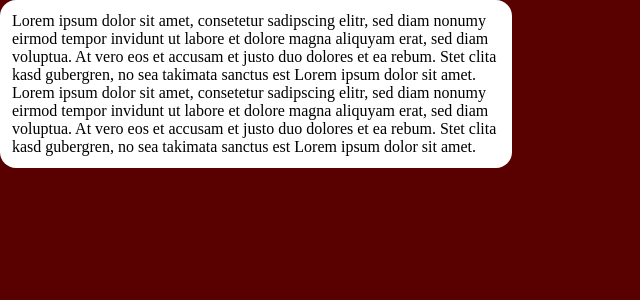
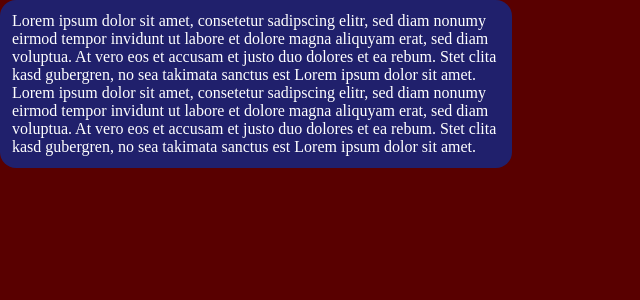
Before and after one commit to KainzJulian/LLMWebUI, an Angular app: page / in a window 1280 px wide. Shown: the top 300 px of the page, without its empty margins (0-640 px from the left). Built offline with nearby package versions, Linux system fonts and the light colour scheme.

Commit message:
finished output field

```diff
--- a/src/shared/components/atoms/output-field/output-field.component.html
+++ b/src/shared/components/atoms/output-field/output-field.component.html
@@ -1,13 +1,3 @@
-<div class="output">
-  <p class="outputText">
-    Lorem ipsum dolor sit amet, consetetur sadipscing elitr, sed diam nonumy
-    eirmod tempor invidunt ut labore et dolore magna aliquyam erat, sed diam
-    voluptua. At vero eos et accusam et justo duo dolores et ea rebum. Stet
-    clita kasd gubergren, no sea takimata sanctus est Lorem ipsum dolor sit
-    amet. Lorem ipsum dolor sit amet, consetetur sadipscing elitr, sed diam
-    nonumy eirmod tempor invidunt ut labore et dolore magna aliquyam erat, sed
-    diam voluptua. At vero eos et accusam et justo duo dolores et ea rebum. Stet
-    clita kasd gubergren, no sea takimata sanctus est Lorem ipsum dolor sit
-    amet.
-  </p>
+<div [classList]="textStyle">
+  <p [innerText]="text.replaceAll('\n', '')" class="outputText"></p>
 </div>
--- a/src/shared/components/atoms/output-field/output-field.component.scss
+++ b/src/shared/components/atoms/output-field/output-field.component.scss
@@ -1,16 +1,23 @@
-.output {
+div {
   width: 40%;
   height: auto;
 
   border-radius: 16px;
 
-  background-color: white;
+  color: rgb(255, 255, 255);
 }
 
 .outputText {
-  height: 100%;
   margin: 0;
   padding: 12px;
 
   overflow-wrap: anywhere;
 }
+
+.aiText {
+  background-color: rgb(105, 28, 28);
+}
+
+.humanText {
+  background-color: rgb(32, 32, 108);
+}
--- a/src/shared/components/pages/wep-page/wep-page.component.html
+++ b/src/shared/components/pages/wep-page/wep-page.component.html
@@ -1,4 +1,15 @@
 <div class="container">
   <!-- <app-input-field></app-input-field> -->
-  <app-output-field></app-output-field>
+  <app-output-field
+    text="Lorem ipsum dolor sit amet, consetetur sadipscing elitr, sed diam nonumy
+    eirmod tempor invidunt ut labore et dolore magna aliquyam erat, sed diam
+    voluptua. At vero eos et accusam et justo duo dolores et ea rebum. Stet
+    clita kasd gubergren, no sea takimata sanctus est Lorem ipsum dolor sit
+    amet. Lorem ipsum dolor sit amet, consetetur sadipscing elitr, sed diam
+    nonumy eirmod tempor invidunt ut labore et dolore magna aliquyam erat, sed
+    diam voluptua. At vero eos et accusam et justo duo dolores et ea rebum. Stet
+    clita kasd gubergren, no sea takimata sanctus est Lorem ipsum dolor sit
+    amet."
+    textStyle="humanText"
+  ></app-output-field>
 </div>
```
Also changed, not shown: src/shared/components/atoms/output-field/output-field.component.ts (+4 -3 lines).
